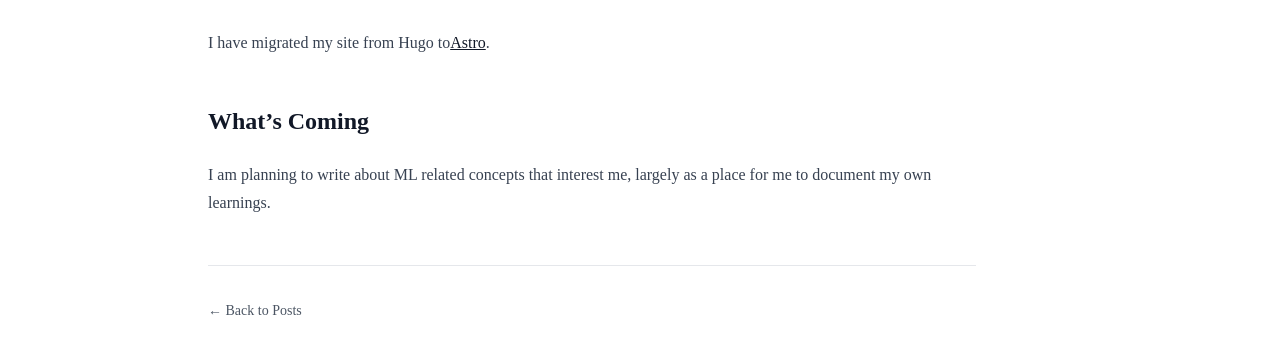
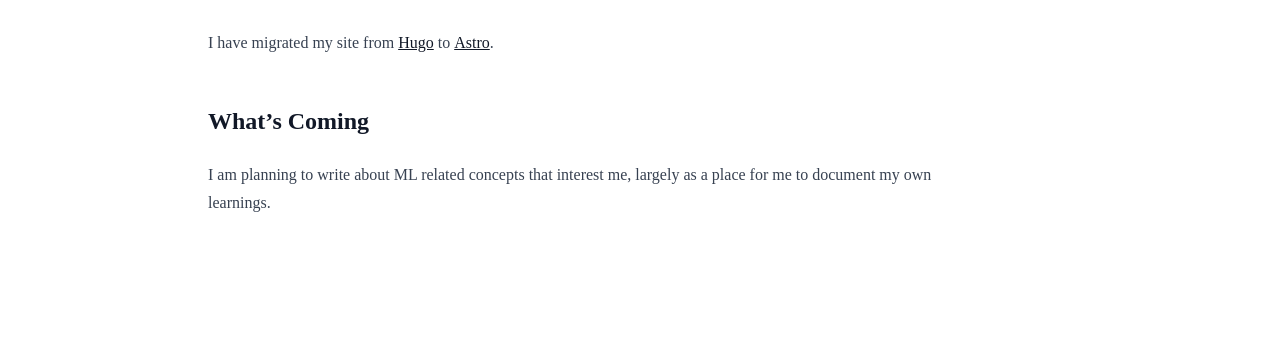
Before and after one commit to adam-abdulhamid/adam-abdulhamid.github.io, an Astro site: page /posts/welcome in a window 1280 px wide. Shown: the part 228-582 px from the top of the page. Built offline with nearby package versions, Linux system fonts and the light colour scheme; Astro itself is replaced by a stand-in of ours; a web font is replaced by a local one.

Commit message:
Remove footer

```diff
--- a/src/layouts/BlogLayout.astro
+++ b/src/layouts/BlogLayout.astro
@@ -21,10 +21,5 @@ const { title, pubDate, description } = frontmatter;
       <slot />
     </div>
 
-    <footer class="mt-12 pt-8 border-t border-gray-200">
-      <a href="/posts" class="text-gray-600 hover:text-gray-900 text-sm">
-        ← Back to Posts
-      </a>
-    </footer>
   </article>
 </BaseLayout>
--- a/src/pages/posts/welcome.md
+++ b/src/pages/posts/welcome.md
@@ -5,7 +5,7 @@ pubDate: "July 30th, 2025"
 description: "Welcome!"
 ---
 
-I have migrated my site from Hugo to[Astro](https://astro.build/).
+I have migrated my site from [Hugo](https://gohugo.io/) to [Astro](https://astro.build/).
 
 ## What's Coming
 
```
